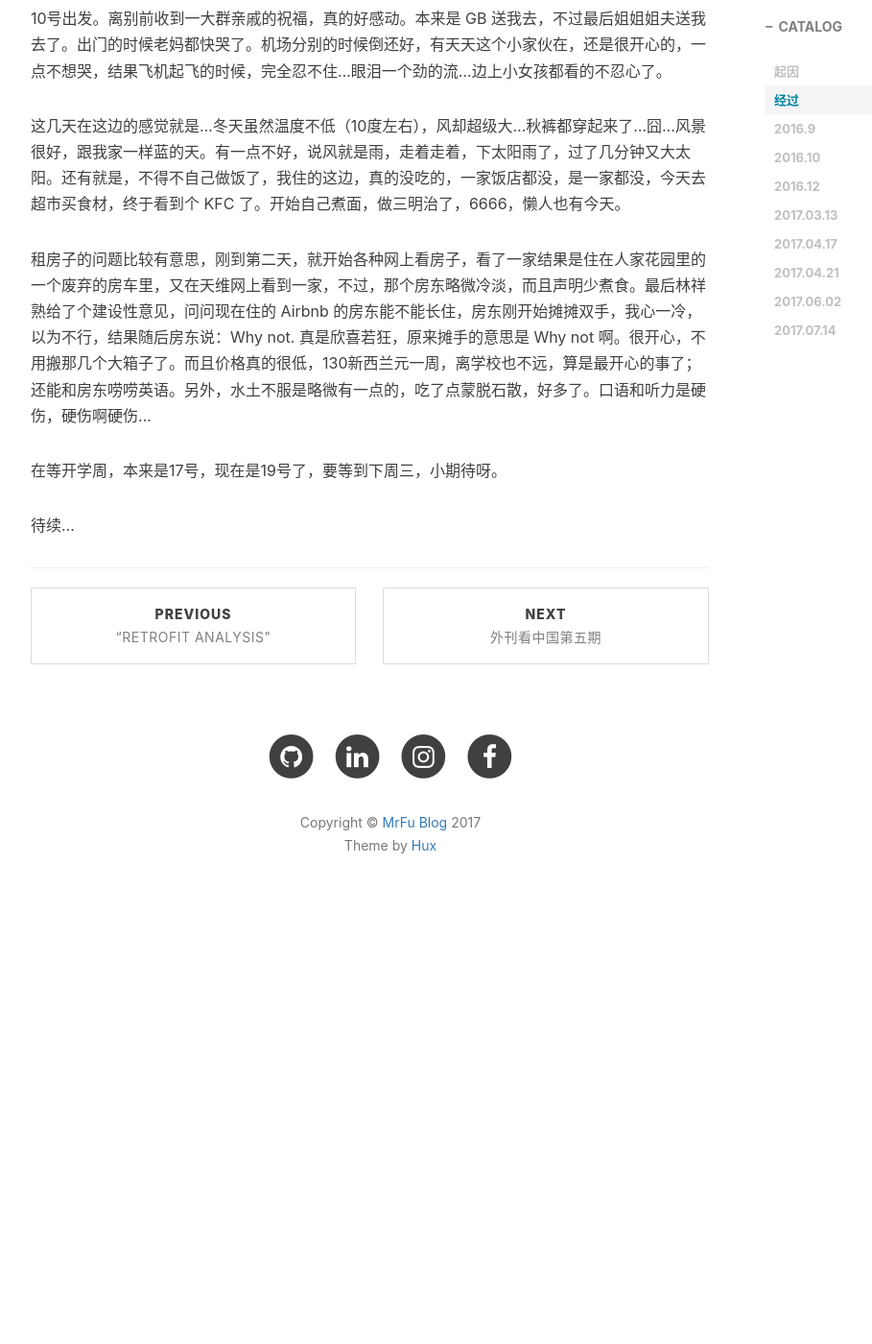
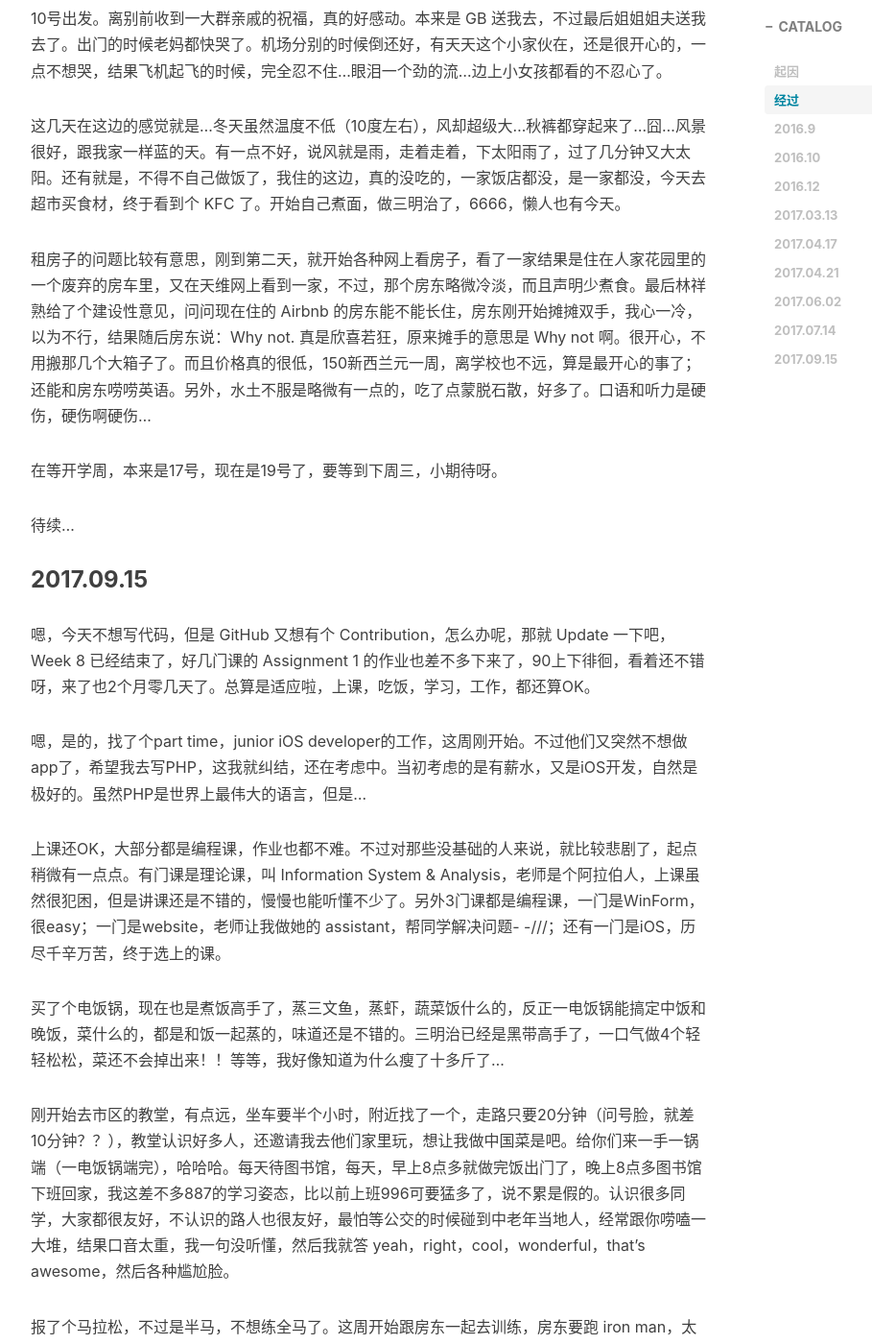
Before and after one commit to MrFuFuFu/mrfufufu.github.io, a Jekyll site: the page built from _posts/2017-04-17-Coding-for-freedom.markdown, in a window 1280 px wide and 1400 px high, scrolled down 7598 px. Shown: the whole window at 96% size, without its empty margins (233-1142 px from the left). Built offline with Jekyll 4.4.1, drawn with Linux system fonts in a browser that asks for light colours; nearby versions of some CDN libraries; comment, search, counter and statistics services are not loaded; before the commit the page ends 8556 px from its top, so only the background shows below that; some of the changed text lies outside the part shown.

Commit message:
update diary

```diff
--- a/_posts/2017-04-17-Coding-for-freedom.markdown
+++ b/_posts/2017-04-17-Coding-for-freedom.markdown
@@ -154,8 +154,27 @@ Unitec 的 PGD 的 condition offer 也收到了。
 
 这几天在这边的感觉就是...冬天虽然温度不低（10度左右），风却超级大...秋裤都穿起来了...囧...风景很好，跟我家一样蓝的天。有一点不好，说风就是雨，走着走着，下太阳雨了，过了几分钟又大太阳。还有就是，不得不自己做饭了，我住的这边，真的没吃的，一家饭店都没，是一家都没，今天去超市买食材，终于看到个 KFC 了。开始自己煮面，做三明治了，6666，懒人也有今天。
 
-租房子的问题比较有意思，刚到第二天，就开始各种网上看房子，看了一家结果是住在人家花园里的一个废弃的房车里，又在天维网上看到一家，不过，那个房东略微冷淡，而且声明少煮食。最后林祥熟给了个建设性意见，问问现在住的 Airbnb 的房东能不能长住，房东刚开始摊摊双手，我心一冷，以为不行，结果随后房东说：Why not. 真是欣喜若狂，原来摊手的意思是 Why not 啊。很开心，不用搬那几个大箱子了。而且价格真的很低，130新西兰元一周，离学校也不远，算是最开心的事了；还能和房东唠唠英语。另外，水土不服是略微有一点的，吃了点蒙脱石散，好多了。口语和听力是硬伤，硬伤啊硬伤...
+租房子的问题比较有意思，刚到第二天，就开始各种网上看房子，看了一家结果是住在人家花园里的一个废弃的房车里，又在天维网上看到一家，不过，那个房东略微冷淡，而且声明少煮食。最后林祥熟给了个建设性意见，问问现在住的 Airbnb 的房东能不能长住，房东刚开始摊摊双手，我心一冷，以为不行，结果随后房东说：Why not. 真是欣喜若狂，原来摊手的意思是 Why not 啊。很开心，不用搬那几个大箱子了。而且价格真的很低，150新西兰元一周，离学校也不远，算是最开心的事了；还能和房东唠唠英语。另外，水土不服是略微有一点的，吃了点蒙脱石散，好多了。口语和听力是硬伤，硬伤啊硬伤...
 
 在等开学周，本来是17号，现在是19号了，要等到下周三，小期待呀。
 
 待续...
+
+
+### 2017.09.15
+
+嗯，今天不想写代码，但是 GitHub 又想有个 Contribution，怎么办呢，那就 Update 一下吧，Week 8 已经结束了，好几门课的 Assignment 1 的作业也差不多下来了，90上下徘徊，看着还不错呀，来了也2个月零几天了。总算是适应啦，上课，吃饭，学习，工作，都还算OK。
+
+嗯，是的，找了个part time，junior iOS developer的工作，这周刚开始。不过他们又突然不想做app了，希望我去写PHP，这我就纠结，还在考虑中。当初考虑的是有薪水，又是iOS开发，自然是极好的。虽然PHP是世界上最伟大的语言，但是...
+
+上课还OK，大部分都是编程课，作业也都不难。不过对那些没基础的人来说，就比较悲剧了，起点稍微有一点点。有门课是理论课，叫 Information System & Analysis，老师是个阿拉伯人，上课虽然很犯困，但是讲课还是不错的，慢慢也能听懂不少了。另外3门课都是编程课，一门是WinForm，很easy；一门是website，老师让我做她的 assistant，帮同学解决问题- -///；还有一门是iOS，历尽千辛万苦，终于选上的课。
+
+买了个电饭锅，现在也是煮饭高手了，蒸三文鱼，蒸虾，蔬菜饭什么的，反正一电饭锅能搞定中饭和晚饭，菜什么的，都是和饭一起蒸的，味道还是不错的。三明治已经是黑带高手了，一口气做4个轻轻松松，菜还不会掉出来！！等等，我好像知道为什么瘦了十多斤了...
+
+刚开始去市区的教堂，有点远，坐车要半个小时，附近找了一个，走路只要20分钟（问号脸，就差10分钟？？），教堂认识好多人，还邀请我去他们家里玩，想让我做中国菜是吧。给你们来一手一锅端（一电饭锅端完），哈哈哈。每天待图书馆，每天，早上8点多就做完饭出门了，晚上8点多图书馆下班回家，我这差不多887的学习姿态，比以前上班996可要猛多了，说不累是假的。认识很多同学，大家都很友好，不认识的路人也很友好，最怕等公交的时候碰到中老年当地人，经常跟你唠嗑一大堆，结果口音太重，我一句没听懂，然后我就答 yeah，right，cool，wonderful，that's awesome，然后各种尴尬脸。
+
+报了个马拉松，不过是半马，不想练全马了。这周开始跟房东一起去训练，房东要跑 iron man，太猛了。刚买了个Fitbit，结果出的Apple watch 3 还真不错。
+
+旅游计划列了一大堆，结果目前还是一个都没去，房东都说，新西兰有太多地方要去玩了。等我假期，等我假期，3个月呢，玩个够！！！
+
+流水记完毕～Time to sleep。
```
